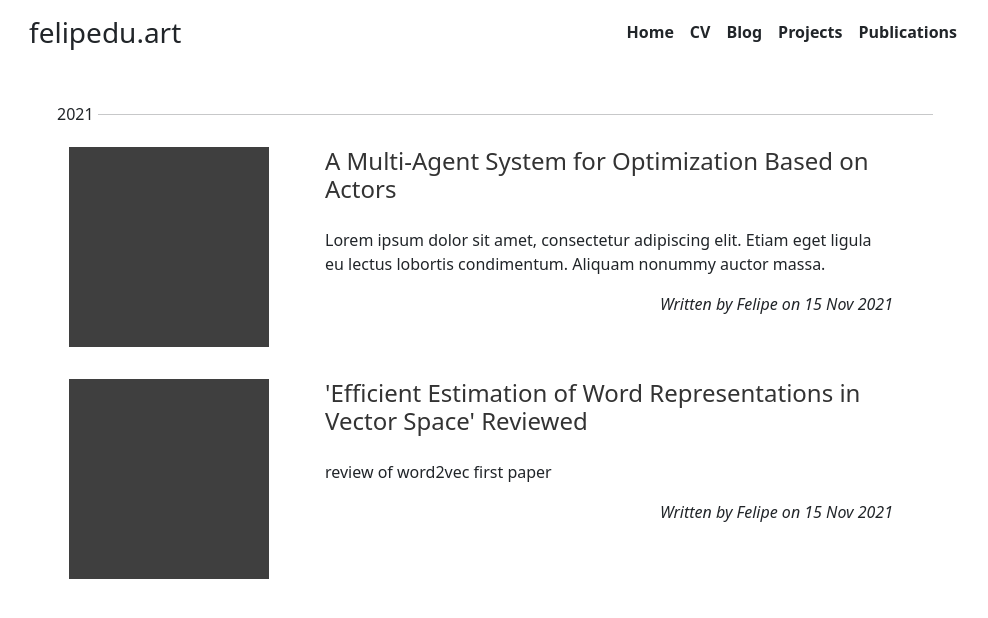
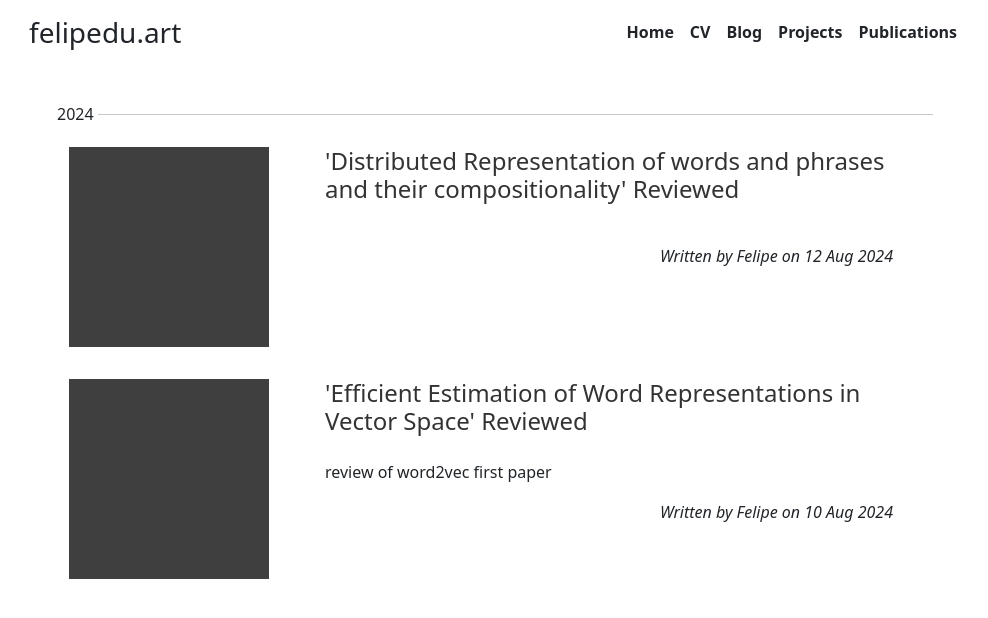
Before and after one commit to felipedreis/felipedreis.github.io, a Jekyll site: the page built from blog/index.html, in a window 1280 px wide. Shown: the top 618 px of the page, without its empty margins (147-1135 px from the left). Built offline with Jekyll 4.4.1, drawn with Linux system fonts in a browser that asks for light colours; the list of posts is cut into pages by our own code.

Commit message:
Development (#4)
* writing how competitive programming helped me to find a new job

* added resume for efficient estimation of word prepresentations in vector spaces

* added resume for efficient estimation of word prepresentations in vector spaces

* reviewing and refining the text

* fixing formula

---------

Co-authored-by: Felipe Duarte <felipeduartedreis@gmail.com>
Co-authored-by: Felipe Duarte dos Reis <felipe.duartedosreis@five9.com>

```diff
--- a/_layouts/post.html
+++ b/_layouts/post.html
@@ -46,12 +46,13 @@
                     </div>
                 {% endif %}
 
-                <article class="row mt-3 text-justify">
+                <article class="row mt-3">
                     {{ content }}
                 </article>
             </div>
         </main>
     </div>
     <script src="https://cdn.jsdelivr.net/npm/bootstrap@5.3.1/dist/js/bootstrap.bundle.min.js" integrity="sha384-HwwvtgBNo3bZJJLYd8oVXjrBZt8cqVSpeBNS5n7C8IVInixGAoxmnlMuBnhbgrkm" crossorigin="anonymous"></script>
-    </body>
+    <script src="https://cdn.mathjax.org/mathjax/latest/MathJax.js?config=TeX-AMS-MML_HTMLorMML" type="text/javascript"></script>
+  </body>
 </html>
--- a/_posts/2024-08-10-efficient-estimation-of-word-representations-in-vector-space-reviewd.md
+++ b/_posts/2024-08-10-efficient-estimation-of-word-representations-in-vector-space-reviewd.md
@@ -1,7 +1,7 @@
 ---
 layout: post
 title: "'Efficient Estimation of Word Representations in Vector Space' Reviewed"
-date:   2021-11-15 12:00:00 +0100
+date:   2024-08-10 12:00:00 +0100
 categories: blog research llms
 short_intro: "review of word2vec first paper"
 highlights:
--- a/_posts/2024-08-12-distributed-representation-of-words-and-phrases-and-their-compositionality.md
+++ b/_posts/2024-08-12-distributed-representation-of-words-and-phrases-and-their-compositionality.md
@@ -1,9 +1,9 @@
 ---
 layout: post
-title:  "A Multi-Agent System for Optimization Based on Actors"
-date:   2021-11-15 12:00:00 +0100
-categories: blog research doptimas
-short_intro: "Lorem ipsum dolor sit amet, consectetur adipiscing elit. Etiam eget ligula eu lectus lobortis condimentum. Aliquam nonummy auctor massa."
+title:  "'Distributed Representation of words and phrases and their compositionality' Reviewed"
+date:   2024-08-12 12:00:00 +0100
+categories: blog research llms
+short_intro: ""
 highlights:
     - Highlight number 1
     - Highlight number 2
```
